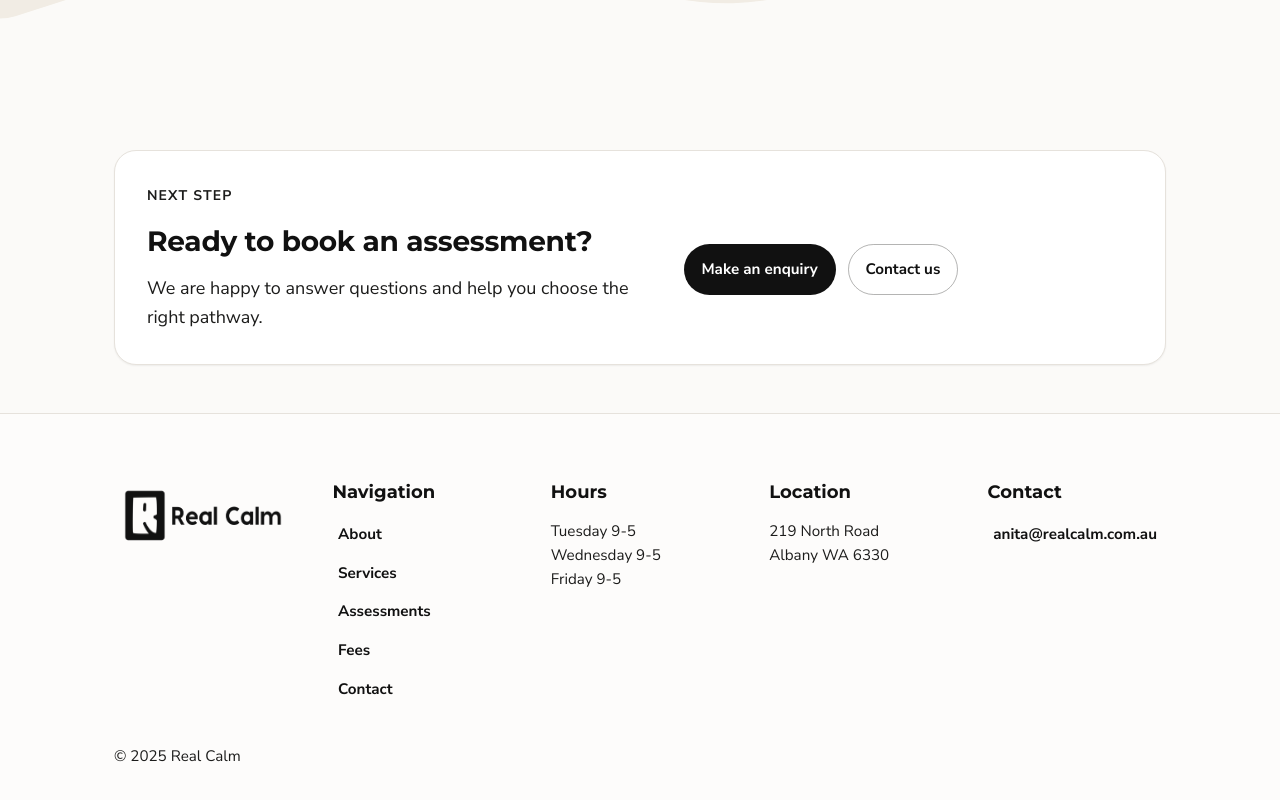
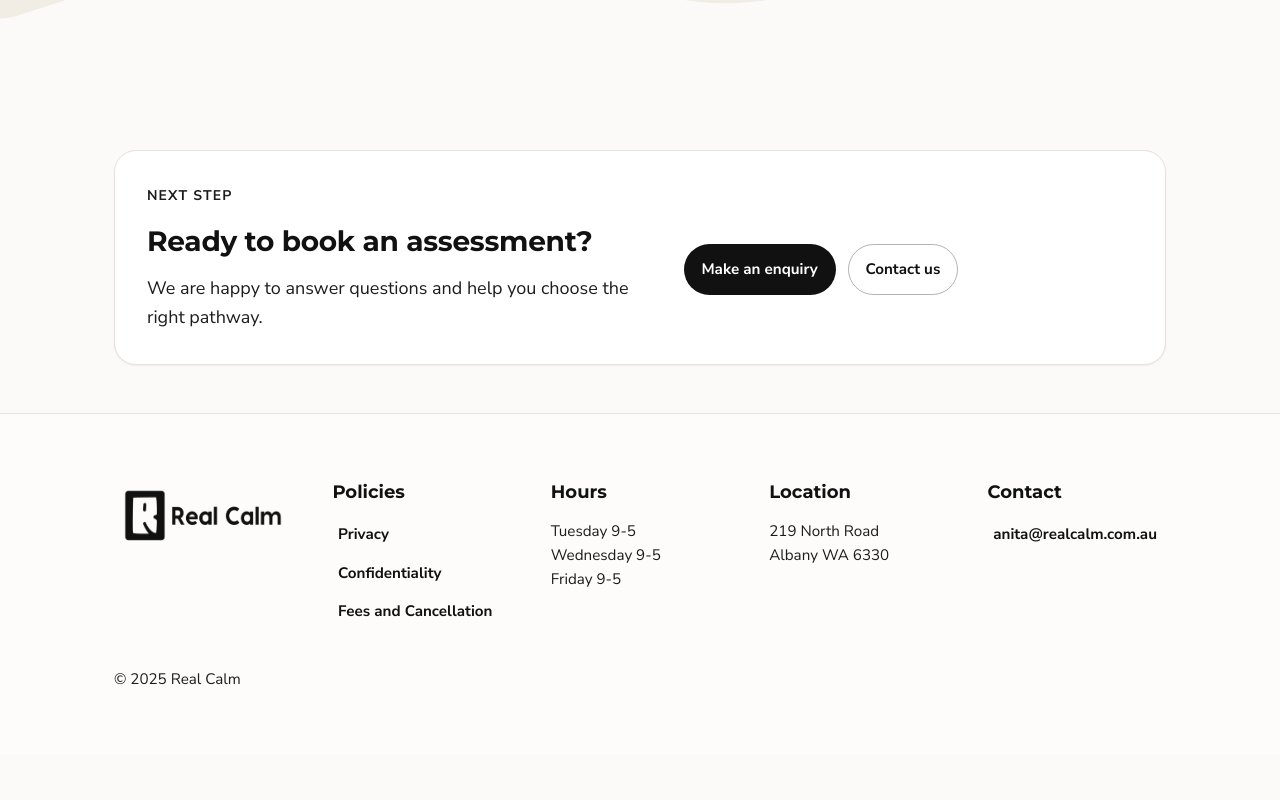
Before and after one commit to anitahamersley-star/realcalm-website, a plain HTML site: page public/assessments.html in a window 1280 px wide. Shown: the part 3558-4358 px from the top of the page. After the commit the page ends 4313 px from the top, so only its background shows below. Drawn offline with Linux system fonts and the light colour scheme.

Commit message:
Policy footer updated

```diff
--- a/public/assessments.html
+++ b/public/assessments.html
@@ -263,13 +263,11 @@
       </div>
 
       <div>
-        <h3 class="footer-title">Navigation</h3>
+        <h3 class="footer-title">Policies</h3>
         <div class="footer-links">
-          <a href="/about.html">About</a>
-          <a href="/services.html">Services</a>
-          <a href="/assessments.html">Assessments</a>
-          <a href="/fees.html">Fees</a>
-          <a href="/contact.html">Contact</a>
+          <a href="/privacy.html">Privacy</a>
+          <a href="/confidentiality.html">Confidentiality</a>
+          <a href="/fees.html">Fees and Cancellation</a>
         </div>
       </div>
 
```
Also changed, not shown: public/confidentiality.html (+1 -1 lines), public/contact.html (+1 -1 lines), public/enquiries.html (+4 -6 lines), public/fees.html (+4 -6 lines), public/index.html (+1 -1 lines), public/privacy-easy-read.html (+4 -6 lines), public/privacy.html (+1 -1 lines), public/services.html (+4 -6 lines).
